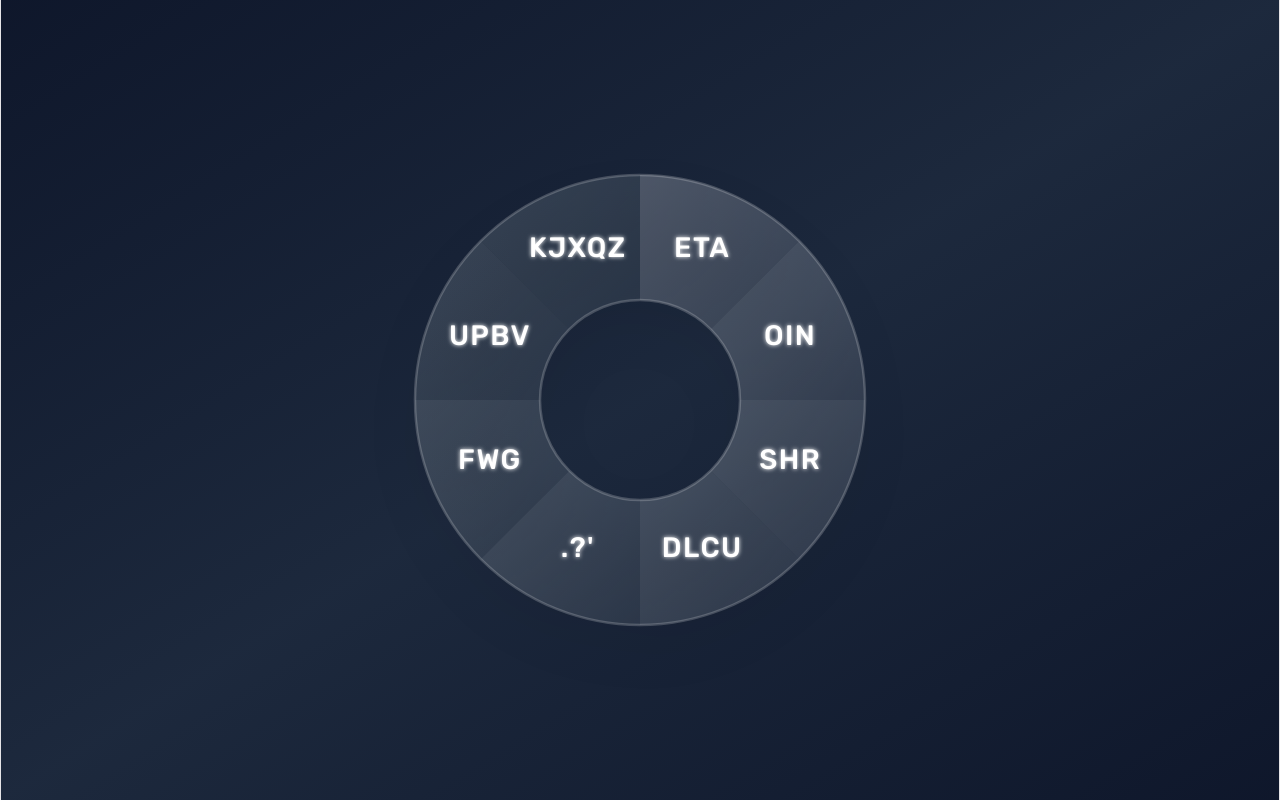
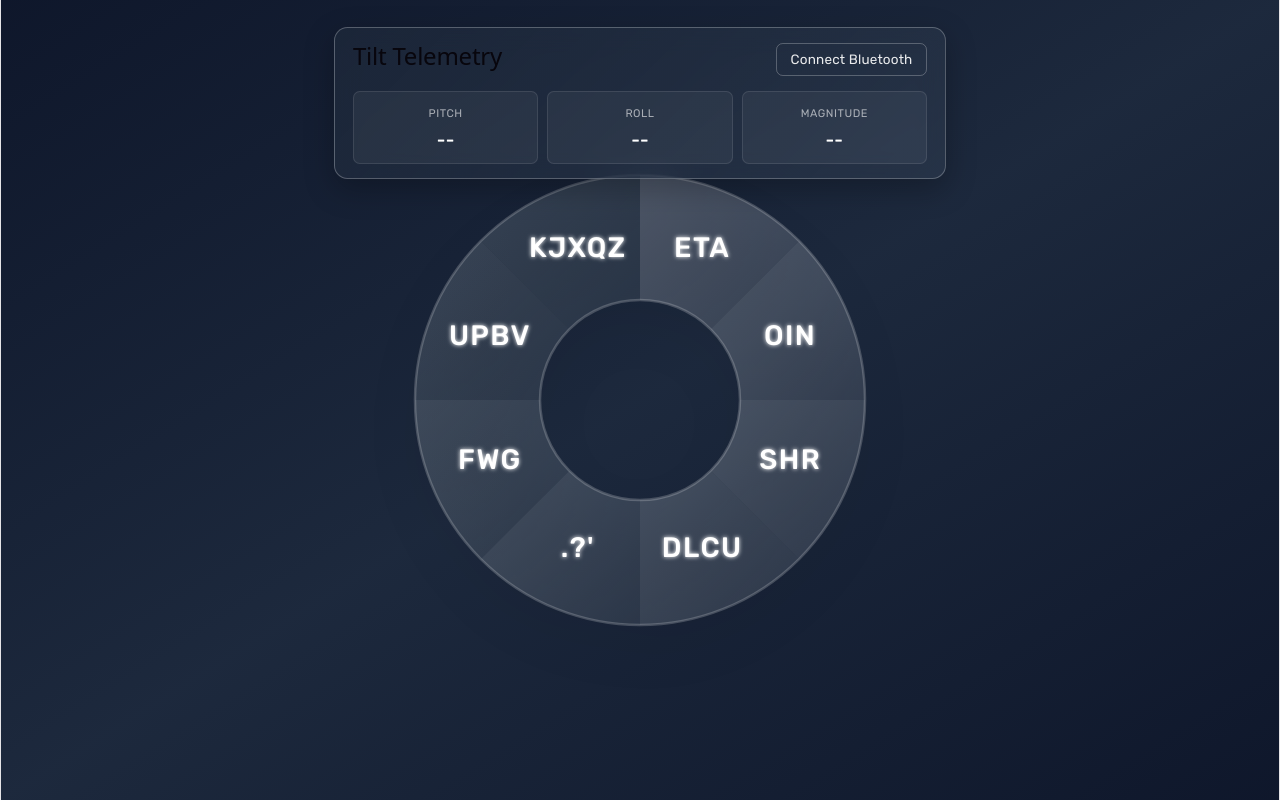
Before and after one commit to cesagui/gester, a React (Vite) app in the folder gester-web-app/: page / in a window 1280 px wide. Built offline with nearby package versions, Linux system fonts and the light colour scheme.

Commit message:
add telemetry and bluetooth tilt client

```diff
--- a/gester-web-app/src/components/DonutSelector.tsx
+++ b/gester-web-app/src/components/DonutSelector.tsx
@@ -1,4 +1,5 @@
 import React from 'react';
+import TiltTelemetry from './TiltTelemetry';
 
 export default function DonutSelector() {
   const [hoveredSection, setHoveredSection] = React.useState<number | null>(null);
@@ -97,6 +98,7 @@ export default function DonutSelector() {
 
   return (
     <div className="min-h-screen w-full flex flex-col items-center justify-center bg-linear-to-br from-slate-900 via-slate-800 to-slate-900 relative">
+      <TiltTelemetry />
       <svg
         width="500"
         height="500"
--- /dev/null
+++ b/gester-web-app/src/components/TiltTelemetry.tsx
@@ -0,0 +1,138 @@
+import React from 'react';
+import { BluetoothTiltClient, type TiltPacket } from '../lib/BluetoothTiltClient';
+
+type TiltReading = {
+  pitch: number | null;
+  roll: number | null;
+  magnitude: number | null;
+};
+
+function parseTiltPacket(packet: TiltPacket): TiltReading {
+  if (packet === null) {
+    return { pitch: null, roll: null, magnitude: null };
+  }
+
+  return {
+    pitch: packet.pitch,
+    roll: packet.roll,
+    magnitude: packet.magnitude,
+  };
+}
+
+function formatValue(value: number | null) {
+  if (value === null || Number.isNaN(value)) {
+    return '--';
+  }
+
+  return value.toFixed(2);
+}
+
+export default function TiltTelemetry() {
+  const [isConnecting, setIsConnecting] = React.useState(false);
+  const [isConnected, setIsConnected] = React.useState(false);
+  const [error, setError] = React.useState<string | null>(null);
+  const [reading, setReading] = React.useState<TiltReading>({ pitch: null, roll: null, magnitude: null });
+  const clientRef = React.useRef<BluetoothTiltClient | null>(null);
+
+  const connectToDevice = async () => {
+    setError(null);
+    setIsConnecting(true);
+
+    try {
+      if (!clientRef.current) {
+        clientRef.current = new BluetoothTiltClient(
+            { namePrefix: "ESP32" }
+        );
+      }
+
+      const client = clientRef.current;
+      client.onTilt = (packet: TiltPacket) => {
+        setReading(parseTiltPacket(packet));
+      };
+      client.onDisconnect = () => {
+        setIsConnected(false);
+      };
+
+      await client.connect();
+      setIsConnected(true);
+    } catch (connectError) {
+      const message = connectError instanceof Error ? connectError.message : 'Failed to connect to Bluetooth device.';
+      setError(message);
+      setIsConnected(false);
+    } finally {
+      setIsConnecting(false);
+    }
+  };
+
+  const disconnectFromDevice = async () => {
+    setError(null);
+    try {
+      await clientRef.current?.disconnect();
+    } catch (disconnectError) {
+      const message = disconnectError instanceof Error ? disconnectError.message : 'Failed to disconnect device.';
+      setError(message);
+    } finally {
+      setIsConnected(false);
+    }
+  };
+
+  React.useEffect(() => {
+    return () => {
+      if (clientRef.current) {
+        clientRef.current.disconnect();
+      }
+    };
+  }, []);
+
+  return (
+    <div className="absolute top-6 left-1/2 -translate-x-1/2 z-30 w-[min(92vw,34rem)]">
+      <div
+        className="backdrop-blur-md border border-white/25 rounded-xl px-4 py-3"
+        style={{
+          background: 'linear-gradient(135deg, rgba(30, 41, 59, 0.75), rgba(51, 65, 85, 0.45))',
+          boxShadow: '0 10px 30px rgba(0, 0, 0, 0.25)',
+          fontFamily: 'Rubik, sans-serif',
+        }}
+      >
+        <div className="flex items-center justify-between gap-3 mb-3">
+          <h2 className="text-sm text-white/90 tracking-wide">Tilt Telemetry</h2>
+          {isConnected ? (
+            <button
+              type="button"
+              onClick={disconnectFromDevice}
+              className="text-xs px-3 py-1.5 rounded-md border border-white/25 text-white/90 hover:bg-white/10 transition-colors"
+            >
+              Disconnect
+            </button>
+          ) : (
+            <button
+              type="button"
+              onClick={connectToDevice}
+              disabled={isConnecting}
+              className="text-xs px-3 py-1.5 rounded-md border border-white/25 text-white/90 hover:bg-white/10 transition-colors disabled:opacity-60 disabled:cursor-not-allowed"
+            >
+              {isConnecting ? 'Connecting...' : 'Connect Bluetooth'}
+            </button>
+          )}
+        </div>
+
+        <div className="grid grid-cols-3 gap-2 text-center">
+          <div className="rounded-md bg-white/5 border border-white/10 px-2 py-2">
+            <p className="text-[11px] uppercase tracking-wider text-white/60">Pitch</p>
+            <p className="text-base text-white font-medium">{formatValue(reading.pitch)}</p>
+          </div>
+          <div className="rounded-md bg-white/5 border border-white/10 px-2 py-2">
+            <p className="text-[11px] uppercase tracking-wider text-white/60">Roll</p>
+            <p className="text-base text-white font-medium">{formatValue(reading.roll)}</p>
+          </div>
+          <div className="rounded-md bg-white/5 border border-white/10 px-2 py-2">
+            <p className="text-[11px] uppercase tracking-wider text-white/60">Magnitude</p>
+            <p className="text-base text-white font-medium">{formatValue(reading.magnitude)}</p>
+          </div>
+        </div>
+
+        {error && <p className="mt-2 text-xs text-rose-300">{error}</p>}
+      </div>
+    </div>
+  );
+}
--- /dev/null
+++ b/gester-web-app/src/lib/BluetoothTiltClient.ts
@@ -0,0 +1,190 @@
+type TiltPacket = {
+  pitch: number;
+  roll: number;
+  magnitude: number;
+} | null;
+
+type BluetoothLEScanFilterLike = {
+  namePrefix?: string;
+};
+
+type BluetoothRemoteGATTCharacteristicLike = {
+  value: DataView | null;
+  startNotifications: () => Promise<unknown>;
+  readValue: () => Promise<DataView>;
+  addEventListener: (type: string, listener: (event: Event) => void) => void;
+};
+
+type BluetoothRemoteGATTServiceLike = {
+  getCharacteristic: (characteristicUuid: string) => Promise<BluetoothRemoteGATTCharacteristicLike>;
+};
+
+type BluetoothRemoteGATTServerLike = {
+  connected: boolean;
+  connect: () => Promise<BluetoothRemoteGATTServerLike>;
+  disconnect: () => void;
+  getPrimaryService: (serviceUuid: string) => Promise<BluetoothRemoteGATTServiceLike>;
+};
+
+type BluetoothDeviceLike = {
+  gatt?: BluetoothRemoteGATTServerLike;
+  addEventListener: (type: string, listener: () => void) => void;
+};
+
+type BluetoothNavigatorLike = Navigator & {
+  bluetooth?: {
+    requestDevice: (
+      options:
+        | {
+            filters: BluetoothLEScanFilterLike[];
+            optionalServices?: string[];
+            acceptAllDevices?: never;
+          }
+        | {
+            acceptAllDevices: true;
+            optionalServices?: string[];
+            filters?: never;
+          },
+    ) => Promise<BluetoothDeviceLike>;
+  };
+};
+
+type BluetoothTiltClientOptions = {
+  serviceUuid?: string;
+  tiltCharacteristicUuid?: string;
+  namePrefix?: string | null;
+};
+
+const DEFAULT_OPTIONS: Required<Omit<BluetoothTiltClientOptions, 'namePrefix'>> & {
+  namePrefix: string | null;
+} = {
+  serviceUuid: '5c1b9a0d-b5be-4a40-8f7a-66b36d0a5176',
+  tiltCharacteristicUuid: '5c1b9a0d-b5be-4a40-8f7a-66b36d0a5177',
+  namePrefix: null,
+};
+
+export class BluetoothTiltClient {
+  private options: typeof DEFAULT_OPTIONS;
+
+  private device: BluetoothDeviceLike | null = null;
+
+  private server: BluetoothRemoteGATTServerLike | null = null;
+
+  private service: BluetoothRemoteGATTServiceLike | null = null;
+
+  private tiltCharacteristic: BluetoothRemoteGATTCharacteristicLike | null = null;
+
+  public onTilt: ((tilt: TiltPacket) => void) | null = null;
+
+  public onDisconnect: (() => void) | null = null;
+
+  constructor(options: BluetoothTiltClientOptions = {}) {
+    this.options = { ...DEFAULT_OPTIONS, ...options };
+  }
+
+  async requestDevice() {
+    const bluetoothNavigator = navigator as BluetoothNavigatorLike;
+
+    if (!bluetoothNavigator.bluetooth) {
+      throw new Error('Web Bluetooth is not available in this browser.');
+    }
+
+    const filters: BluetoothLEScanFilterLike[] = [];
+    if (this.options.namePrefix) {
+      filters.push({ namePrefix: this.options.namePrefix });
+    }
+
+    const requestOptions = filters.length
+      ? {
+          filters,
+          optionalServices: [this.options.serviceUuid],
+        }
+      : {
+          acceptAllDevices: true as const,
+          optionalServices: [this.options.serviceUuid],
+        };
+
+    const device = await bluetoothNavigator.bluetooth.requestDevice(requestOptions);
+
+    this.device = device;
+    this.device.addEventListener('gattserverdisconnected', () => {
+      this.server = null;
+      this.service = null;
+      this.tiltCharacteristic = null;
+      if (typeof this.onDisconnect === 'function') {
+        this.onDisconnect();
+      }
+    });
+
+    return device;
+  }
+
+  async connect() {
+    if (!this.device) {
+      await this.requestDevice();
+    }
+
+    if (!this.device?.gatt) {
+      throw new Error('Selected device does not provide a GATT server.');
+    }
+
+    this.server = await this.device.gatt.connect();
+    this.service = await this.server.getPrimaryService(this.options.serviceUuid);
+    this.tiltCharacteristic = await this.service.getCharacteristic(this.options.tiltCharacteristicUuid);
+
+    await this.startTiltNotifications();
+    return this;
+  }
+
+  async disconnect() {
+    if (this.device?.gatt?.connected) {
+      this.device.gatt.disconnect();
+    }
+  }
+
+  async startTiltNotifications() {
+    if (!this.tiltCharacteristic) {
+      throw new Error('Tilt characteristic is not ready.');
+    }
+
+    await this.tiltCharacteristic.startNotifications();
+    this.tiltCharacteristic.addEventListener('characteristicvaluechanged', this.handleTiltNotification);
+  }
+
+  private handleTiltNotification = (event: Event) => {
+    const target = event.target as BluetoothRemoteGATTCharacteristicLike | null;
+    const value = target?.value;
+    const tilt = this.parseTiltValue(value ?? null);
+
+    if (typeof this.onTilt === 'function') {
+      this.onTilt(tilt);
+    }
+  };
+
+  parseTiltValue(dataView: DataView | null): TiltPacket {
+    if (!dataView || dataView.byteLength === 0) {
+      return null;
+    }
+
+    if (dataView.byteLength >= 24) {
+      return {
+        pitch: dataView.getFloat64(0, true),
+        roll: dataView.getFloat64(8, true),
+        magnitude: dataView.getFloat64(16, true),
+      };
+    }
+
+    return null;
+  }
+
+  async readTilt() {
+    if (!this.tiltCharacteristic) {
+      throw new Error('Tilt characteristic is not ready.');
+    }
+
+    const value = await this.tiltCharacteristic.readValue();
+    return this.parseTiltValue(value);
+  }
+}
+
+export type { TiltPacket };
```
